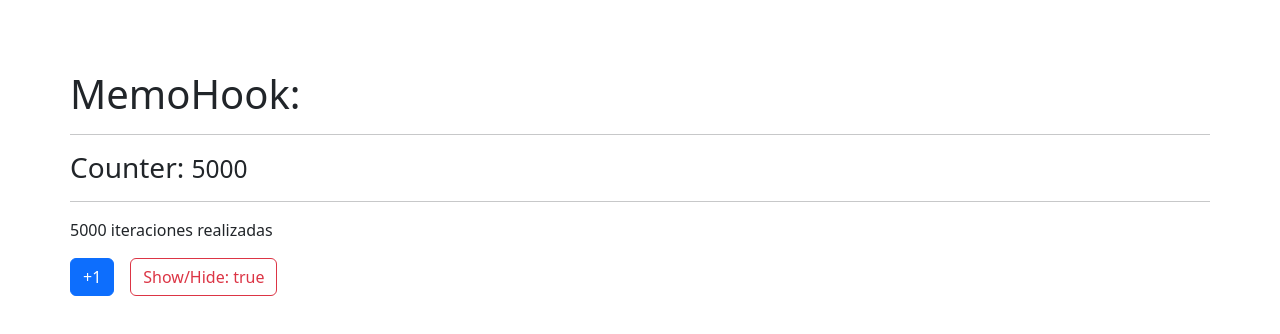
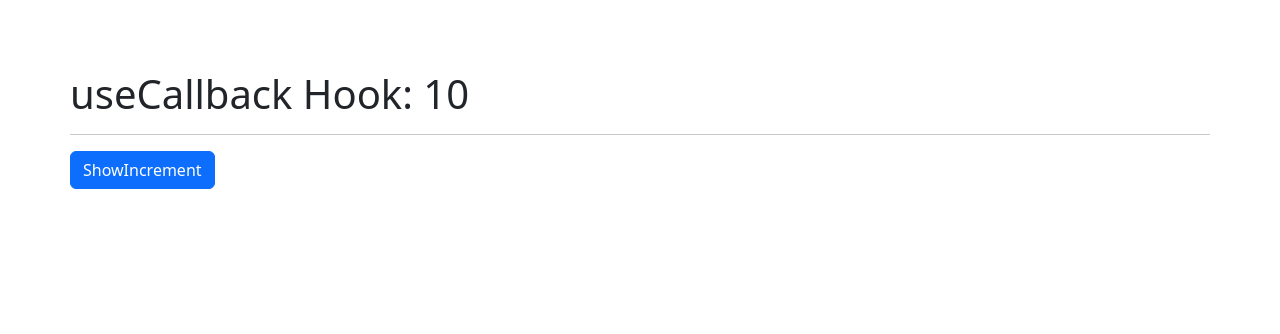
Before and after one commit to ewa1do/React-Course, a React (Vite) app in the folder hooks-app/: page / in a window 1280 px wide. Shown: the top 334 px of the page. Built offline with nearby package versions, Linux system fonts and the light colour scheme.

Commit message:
useCallback hook

```diff
--- /dev/null
+++ b/hooks-app/src/components/06-memos/CallbackHook.jsx
@@ -0,0 +1,34 @@
+import React, { useCallback, useEffect, useState } from 'react';
+import ShowIncrement from './ShowIncrement';
+
+import '../02-useEffect/effects.css';
+
+const CallbackHook = () => {
+  const [counter, setCounter] = useState(10);
+
+  // const increment = () => {
+  //   setCounter(counter + 1);
+  // };
+
+  const increment = useCallback(
+    (num) => {
+      setCounter((count) => count + num);
+    },
+    [setCounter]
+  );
+
+  // useEffect(() => {
+  //   // ???
+  // }, [increment]) //se envia como dependencia la funcion del useCallback
+
+  return (
+    <div>
+      <h1>useCallback Hook: {counter}</h1>
+      <hr />
+
+      <ShowIncrement increment={increment} />
+    </div>
+  );
+};
+
+export default CallbackHook;
--- /dev/null
+++ b/hooks-app/src/components/06-memos/ShowIncrement.jsx
@@ -0,0 +1,18 @@
+import React from 'react';
+
+const ShowIncrement = React.memo(({ increment }) => {
+  console.log('Me volvi a generar :c ');
+
+  return (
+    <button
+      className='btn btn-primary'
+      onClick={() => {
+        increment(5);
+      }}
+    >
+      ShowIncrement
+    </button>
+  );
+});
+
+export default ShowIncrement;
--- a/hooks-app/src/main.jsx
+++ b/hooks-app/src/main.jsx
@@ -10,7 +10,8 @@ import ReactDOM from 'react-dom/client';
 // import RealExampleRef from './components/04-useRef/RealExampleRef';
 // import Layout from './components/05-useLayoutEffect/Layout';
 // import Memorize from './components/06-memos/Memorize';
-import MemoHook from './components/06-memos/MemoHook';
+// import MemoHook from './components/06-memos/MemoHook';
+import CallbackHook from './components/06-memos/CallbackHook';
 
 ReactDOM.createRoot(document.getElementById('app')).render(
   // <HookApp />
@@ -23,5 +24,6 @@ ReactDOM.createRoot(document.getElementById('app')).render(
   // <RealExampleRef />
   // <Layout />
   // <Memorize />
-  <MemoHook />
+  // <MemoHook />
+  <CallbackHook />
 );
```
